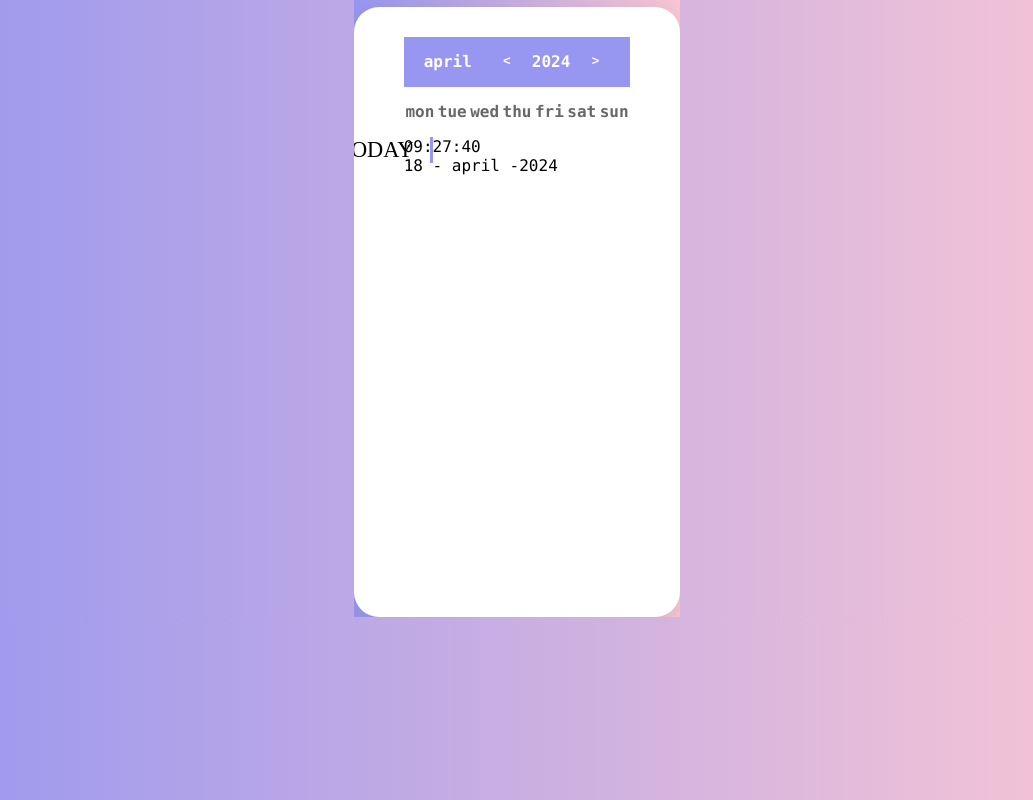
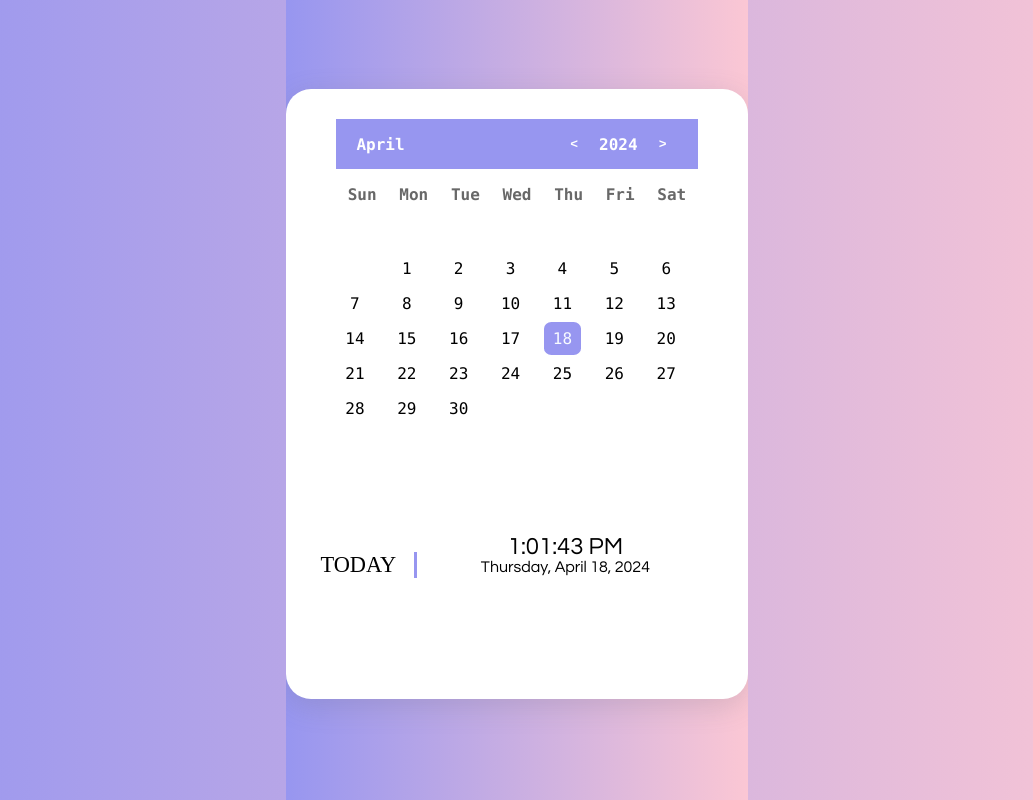
Before and after one commit to Robinn023/Kalender-M7, a plain HTML site: page index.html in a window 1280 px wide. Shown: the whole page, without its empty margins (123-1156 px from the left). Drawn offline with Linux system fonts and the light colour scheme.

Commit message:
functionaliteit van de code gefixt en javascript toegevoegd

```diff
--- a/css/style.css
+++ b/css/style.css
@@ -1,4 +1,5 @@
-:root{
+
+:root {
   --dark-text: #f8fbff;
   --light-body: #f3f8fe;
   --light-main: #fdfdfd;
@@ -10,22 +11,22 @@
   --white: #fff;
   --shadow: rgba(100, 100, 111, 0.2) 0px 7px 29px 0px;
   --font-family: consolas;
+
 }
-
-*{
+* {
   padding: 0;
   margin: 0;
   box-sizing: border-box;
 }
 
-html,body{
+html,body {
   place-items: center;
   font-family: var(--font-family);
   background:linear-gradient(to right, #9796f0, #fbc7d4);
   overflow: hidden;
 }
 
-.container{
+.contianer {
   width: max-content;
   height: max-content;
   position: relative;
@@ -79,21 +80,21 @@ html,body{
 transition: all .2s ease-in-out;
 }
 
-.calendar-week-days div{
+.calendar-week-days div {
   display: grid;
   place-items: center;
   color: var(--bg-second);
   height: 50px;
 }
 
-.calendar-days{
+.calendar-days {
   display: grid;
   grid-template-columns: repeat(7, 1fr);
   gap: 2px;
   color: var(--color-txt);
 }
 
-.calendar-days div{
+.calendar-days div {
   width: 37px;
   height: 33px;
   display: flex;
@@ -105,25 +106,26 @@ html,body{
   animation: to-top 1s forwards;
 }
 
-.month-picker{
+.month-picker {
   padding: 5px 10px;
   border-radius: 10px;
   cursor: pointer;
 }
 
-.month-picker:hover{
+.month-picker:hover {
   background-color: var(--color-hover);
 }
 
-.month-picker:hover{
+.month-picker:hover {
   color: var(--color-txt);
 }
 
-.year-picker{
+.year-picker {
   display: flex;
   align-items: center;
 }
-  .year-change{
+
+.year-change {
   height: 30px;
   width: 30px;
   border-radius: 50%;
@@ -133,16 +135,17 @@ html,body{
   cursor: pointer;
 }
 
-.year-change:hover{
+.year-change:hover {
   background-color: var(--light-btn);
   transition:all .2s ease-in-out ;
   transform: scale(1.12);
 }
+
 .year-change:hover pre {
   color: var(--bg-body);
 }
 
-.calendar-footer{
+.calendar-footer {
   padding: 10px;
   display: flex;
   justify-content: flex-end;
@@ -154,24 +157,24 @@ html,body{
   transform: scale(1.2);
   transition: all 0.2 ease-in-out;
 }
-.calendar-days div span{
+
+.calendar-days div span {
   position: absolute;
 }
 
-.calendar-days div:hover{
+ .calendar-days div:hover {
   transition: width 0.2s ease-in-out, height 0.2s ease-in-out;
   background-color: #fbc7d4;
   border-radius: 20%;
   color: var(--dark-text);
 }
-
-.calendar-days div.current-date{
+.calendar-days div.current-date {
   color: var(--dark-text);
   background-color: var(--light-btn);
   border-radius: 20%;
 }
 
-.month-list{
+.month-list {
   position: relative;
   left: 0;
   top: -50px;
@@ -183,27 +186,27 @@ html,body{
   border-radius: 20px;
 }
 
-.month-list > div{
+.month-list > div {
   display: grid;
   place-content: center;
   margin: 5px 10px;
   transition: all 0.2s ease-in-out;
 }
 
-.month-list > div > div{
+.month-list > div > div {
   border-radius: 15px;
   padding: 10px;
   cursor: pointer;
 }
 
-.month-list > div > div:hover{
+.month-list > div > div:hover {
   background-color:var(--light-btn);
   color: var(--dark-text);
   transform: scale(0.9);
   transition: all 0.2s ease-in-out;
 }
 
-.month-list.show{
+.month-list.show {
   visibility: visible;
   pointer-events: visible;
   transition: 0.6s ease-in-out;
@@ -214,13 +217,13 @@ html,body{
   visibility: hidden;
 }
 
-.month-list.hide{
+.month-list.hide {
   animation: to-right 1s forwards;
   visibility: none;
   pointer-events: none;
 }
 
-.date-time-formate{
+.date-time-formate {
   width: max-content;
   height: max-content;
   font-family: Dubai Light, Century Gothic;
@@ -229,7 +232,8 @@ html,body{
   top: 140px;
   justify-content: center;
 }
-  .day-text-formate{
+
+.day-text-formate {
   font-family: Microsoft JhengHei UI;
   font-size: 1.4rem;
   padding-right: 5%;
@@ -238,7 +242,7 @@ html,body{
   left: -1rem;
 }
 
-  .date-time-value{
+.date-time-value {
   display: block;
   height: max-content;
   width: max-content;
@@ -248,19 +252,19 @@ html,body{
   text-align: center;
 }
 
-  .time-formate{
+.time-formate {
   font-size: 1.5rem;
 }
 
-.time-formate.hideTime{
+.time-formate.hideTime {
   animation: hidetime 1.5s forwards;
 }
 
- .day-text-formate.hidetime{
+.day-text-formate.hidetime {
   animation: hidetime 1.5s forwards;
 }
 
-.date-formate.hideTime{
+.date-formate.hideTime {
   animation: hidetime 1.5s forwards;
 }
 
@@ -268,10 +272,11 @@ html,body{
   animation: showtime 1s forwards;
 }
 
-.time-formate.showtime{
+.time-formate.showtime {
   animation: showtime 1s forwards;
 }
-  .date-formate.showtime{
+
+.date-formate.showtime {
   animation: showtime 1s forwards;
 }
 
--- a/index.html
+++ b/index.html
@@ -1,50 +1,52 @@
-<!DOCTYPE html>
 <html lang="en">
   <head>
-    <meta charset="UTF-8">
-    <meta name="viewport" content="width=device-width, initial-scale=1.0">
-    <title>Kalender</title>
-    <link rel="stylesheet" href="css/style.css">
+    <meta charset="UTF-8" />
+    <meta http-equiv="X-UA-Compatible" content="IE=edge" />
+    <meta name="viewport" content="width=device-width, initial-scale=1.0" />
+    <title>CALENDAR</title>
+    <link rel="stylesheet" href="/css/style.css">
+    <script src="/js/script.js" defer></script>
   </head>
   <body>
-    <div class="container">
+    <div class="contianer">
       <div class="calendar">
         <div class="calendar-header">
-                <span class="month-picker" id="month-picker">april</span>
+          <span class="month-picker" id="month-picker"> May </span>
           <div class="year-picker" id="year-picker">
             <span class="year-change" id="pre-year">
               <pre><</pre>
             </span>
-                    <span id="year">2024</span>
+            <span id="year">2020 </span>
             <span class="year-change" id="next-year">
               <pre>></pre>
             </span>
           </div>
         </div>
 
-        <div class="calender-body">
+        <div class="calendar-body">
           <div class="calendar-week-days">
-                <div>mon</div>
-                <div>tue</div>
-                <div>wed</div>
-                <div>thu</div>
-                <div>fri</div>
-                <div>sat</div>
-                <div>sun</div>
+            <div>Sun</div>
+            <div>Mon</div>
+            <div>Tue</div>
+            <div>Wed</div>
+            <div>Thu</div>
+            <div>Fri</div>
+            <div>Sat</div>
           </div>
           <div class="calendar-days">
           </div>
         </div>
-        <div class="div-calendar-footer">
+        <div class="calendar-footer">
         </div>
-        <div class="div-date-time-formate">
+        <div class="date-time-formate">
           <div class="day-text-formate">TODAY</div>
-            <div class="div-time-formate">09:27:40</div>
-            <div class="div-date-formate">18 - april -2024</div>
+          <div class="date-time-value">
+            <div class="time-formate">02:51:20</div>
+            <div class="date-formate">23 - july - 2022</div>
           </div>
         </div>
-    <div class="div-month-list"></div>
+        <div class="month-list"></div>
       </div>
-
+    </div>
   </body>
 </html>
--- /dev/null
+++ b/js/script.js
@@ -0,0 +1,155 @@
+const isLeapYear = (year) => {
+    return (
+      (year % 4 === 0 && year % 100 !== 0 && year % 400 !== 0) ||
+      (year % 100 === 0 && year % 400 === 0)
+    );
+  };
+  const getFebDays = (year) => {
+    return isLeapYear(year) ? 29 : 28;
+  };
+  let calendar = document.querySelector('.calendar');
+  const month_names = [
+    'January',
+    'February',
+    'March',
+    'April',
+    'May',
+    'June',
+    'July',
+    'August',
+    'September',
+    'October',
+    'November',
+    'December',
+  ];
+  let month_picker = document.querySelector('#month-picker');
+  const dayTextFormate = document.querySelector('.day-text-formate');
+  const timeFormate = document.querySelector('.time-formate');
+  const dateFormate = document.querySelector('.date-formate');
+
+  month_picker.onclick = () => {
+    month_list.classList.remove('hideonce');
+    month_list.classList.remove('hide');
+    month_list.classList.add('show');
+    dayTextFormate.classList.remove('showtime');
+    dayTextFormate.classList.add('hidetime');
+    timeFormate.classList.remove('showtime');
+    timeFormate.classList.add('hideTime');
+    dateFormate.classList.remove('showtime');
+    dateFormate.classList.add('hideTime');
+  };
+
+  const generateCalendar = (month, year) => {
+    let calendar_days = document.querySelector('.calendar-days');
+    calendar_days.innerHTML = '';
+    let calendar_header_year = document.querySelector('#year');
+    let days_of_month = [
+      31,
+      getFebDays(year),
+      31,
+      30,
+      31,
+      30,
+      31,
+      31,
+      30,
+      31,
+      30,
+      31,
+    ];
+
+    let currentDate = new Date();
+
+    month_picker.innerHTML = month_names[month];
+
+    calendar_header_year.innerHTML = year;
+
+    let first_day = new Date(year, month);
+
+
+  for (let i = 0; i <= days_of_month[month] + first_day.getDay() - 1; i++) {
+
+      let day = document.createElement('div');
+
+      if (i >= first_day.getDay()) {
+        day.innerHTML = i - first_day.getDay() + 1;
+
+        if (i - first_day.getDay() + 1 === currentDate.getDate() &&
+          year === currentDate.getFullYear() &&
+          month === currentDate.getMonth()
+        ) {
+          day.classList.add('current-date');
+        }
+      }
+      calendar_days.appendChild(day);
+    }
+  };
+
+  let month_list = calendar.querySelector('.month-list');
+  month_names.forEach((e, index) => {
+    let month = document.createElement('div');
+    month.innerHTML = `<div>${e}</div>`;
+
+    month_list.append(month);
+    month.onclick = () => {
+      currentMonth.value = index;
+      generateCalendar(currentMonth.value, currentYear.value);
+      month_list.classList.replace('show', 'hide');
+      dayTextFormate.classList.remove('hideTime');
+      dayTextFormate.classList.add('showtime');
+      timeFormate.classList.remove('hideTime');
+      timeFormate.classList.add('showtime');
+      dateFormate.classList.remove('hideTime');
+      dateFormate.classList.add('showtime');
+    };
+  });
+
+  (function () {
+    month_list.classList.add('hideonce');
+  })();
+  document.querySelector('#pre-year').onclick = () => {
+    --currentYear.value;
+    generateCalendar(currentMonth.value, currentYear.value);
+  };
+  document.querySelector('#next-year').onclick = () => {
+    ++currentYear.value;
+    generateCalendar(currentMonth.value, currentYear.value);
+  };
+
+  let currentDate = new Date();
+  let currentMonth = { value: currentDate.getMonth() };
+  let currentYear = { value: currentDate.getFullYear() };
+  generateCalendar(currentMonth.value, currentYear.value);
+
+  const todayShowTime = document.querySelector('.time-formate');
+  const todayShowDate = document.querySelector('.date-formate');
+
+  const currshowDate = new Date();
+  const showCurrentDateOption = {
+    year: 'numeric',
+    month: 'long',
+    day: 'numeric',
+    weekday: 'long',
+  };
+  const currentDateFormate = new Intl.DateTimeFormat(
+    'en-US',
+    showCurrentDateOption
+  ).format(currshowDate);
+  todayShowDate.textContent = currentDateFormate;
+  setInterval(() => {
+    const timer = new Date();
+    const option = {
+      hour: 'numeric',
+      minute: 'numeric',
+      second: 'numeric',
+    };
+    const formateTimer = new Intl.DateTimeFormat('en-us', option).format(timer);
+    let time = `${`${timer.getHours()}`.padStart(
+      2,
+      '0'
+    )}:${`${timer.getMinutes()}`.padStart(
+      2,
+      '0'
+    )}: ${`${timer.getSeconds()}`.padStart(2, '0')}`;
+    todayShowTime.textContent = formateTimer;
+  }, 1000);
```
Lines whose indentation alone changed are shown as unchanged.
